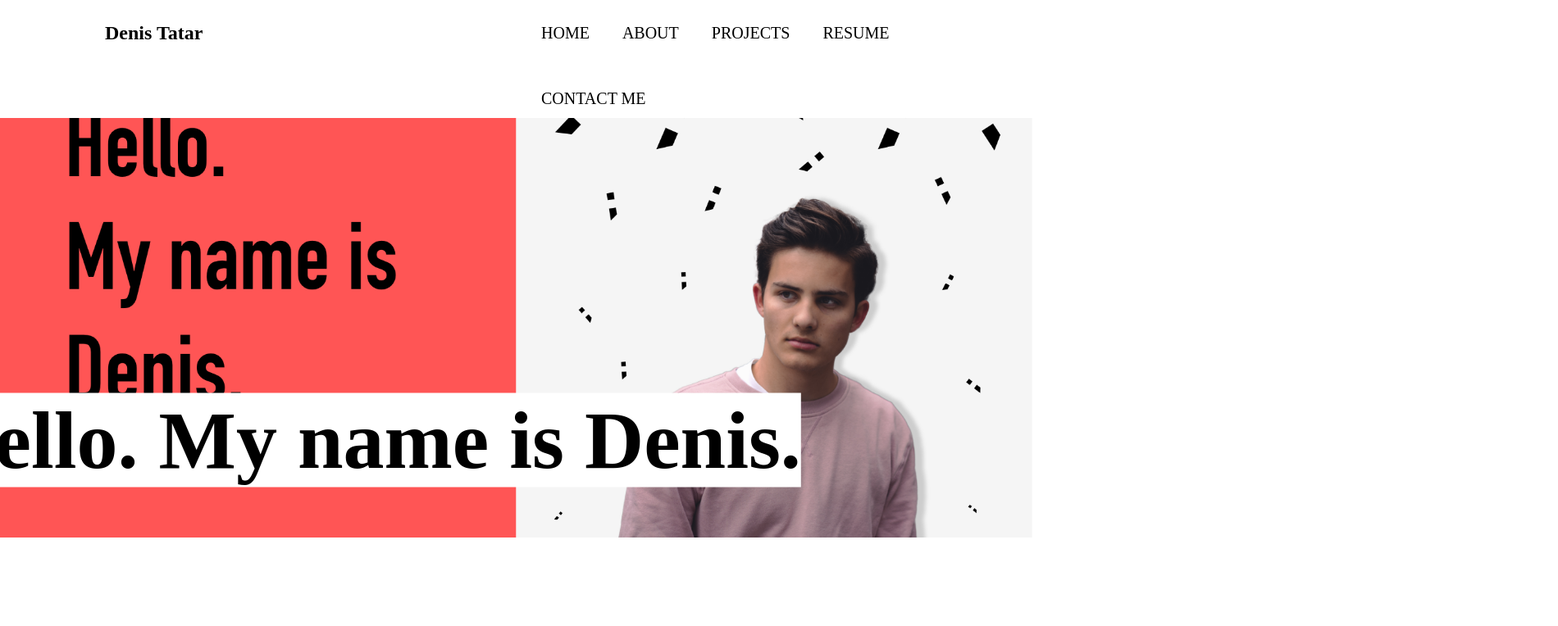
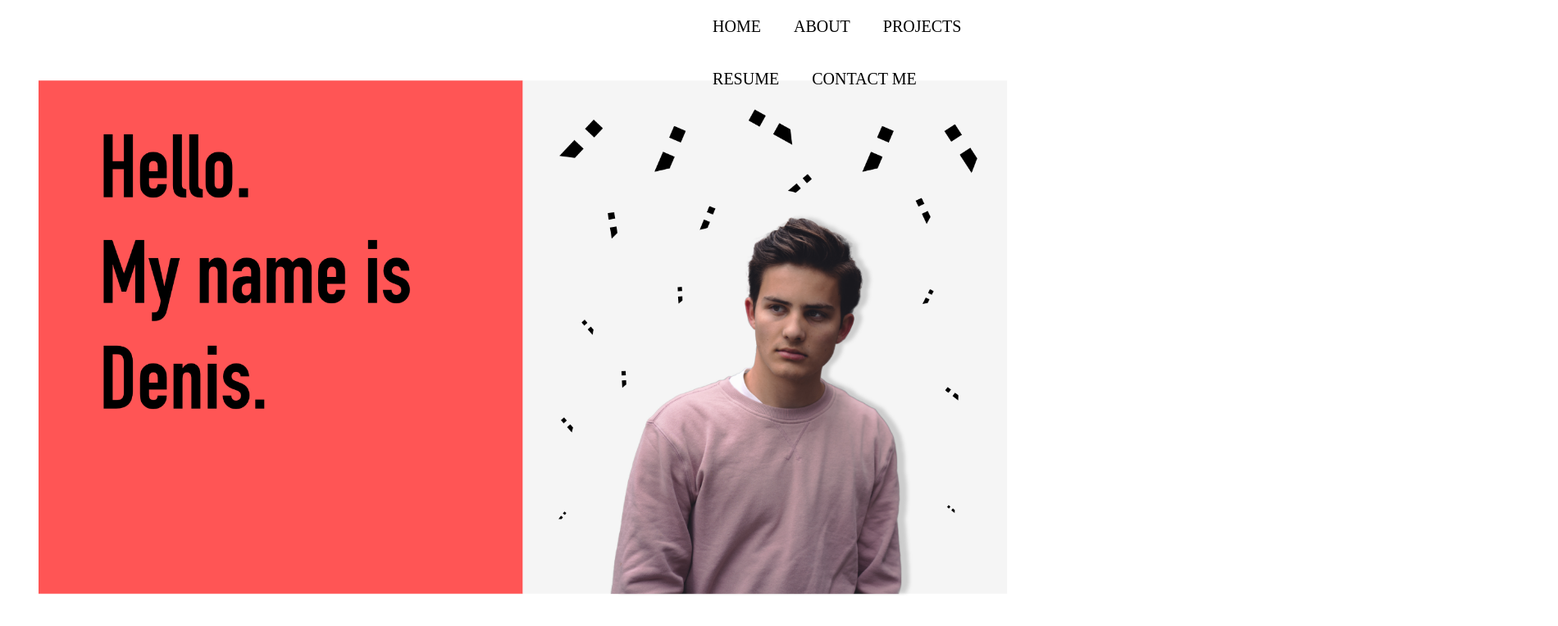
Before and after one commit to denisltatar/Portfolio-Website, a plain HTML site: page index.html in a window 1280 px wide. Shown: the whole page at 82% size, 1900 px wide, since content can reach past the window. Drawn offline with nearby package versions, Linux system fonts and the light colour scheme; files whose address does not match are found by name.

```diff
--- a/index.html
+++ b/index.html
@@ -36,9 +36,25 @@
 		</div>
 	-->
 
+	<!--
+	<div class="header">
+		<div class="inner-header">
+			<ul class="navigation">
+				<a><li>HOME</li></a>
+				<a><li>ABOUT</li></a>
+				<a><li>PROJECTS</li></a>
+				<a href="file:///Users/denisltatar/OneDrive%20-%20University%20of%20Waterloo/OneDrive/School/1st%20Year/Resume/First%20Co-op%20Resume/PDFs/Denis%20Tatar%20Resume.pdf">
+					<li>RESUME</li>
+				</a>
+				<a><li>CONTACT ME</li></a>
+				</ul>
+			</div>
+	</div>
+-->
+
+
 <header>
 	<nav>
-		<h3 id="logo">Denis Tatar</h3>
 		<ul class="navigation">
 				<a><li>HOME</li></a>
 				<a><li>ABOUT</li></a>
@@ -50,16 +66,12 @@
 		</ul>
 	</nav>
 	<section>
-		<div class="hero">
+		<div class="landing-pic">
 			<img src="file:///Users/denisltatar/Desktop/Portfolio%20Website/Portfolio-Website/background.png">
-			<h1 class="headline">Hello. My name is Denis.</h1>
 		</div>
 	</section>
 </header>
 
-<div class="slider">
-
-</div>
 
 	<!-- About Section -->
 
--- a/main.css
+++ b/main.css
@@ -35,21 +35,17 @@
 
 /* Start Landing Page */
 nav {
+	z-index: 3;
 	display: grid;
-	grid-template-columns: 10% 1fr 1fr 10%;
-	min-height: 10vh;
+	grid-template-columns: 1% 2fr 1fr 1%;
+	min-height: 8vh;
 	align-items: center;
 }
 
-#logo {
-	grid-column: 2/3;
-	font-size: 24px;
-}
-
 .navigation {
-	justify-content: ri ght;
+	background-color: transparent;
+	z-index: 3;
 	grid-column: 3/4;
-	align-items: center;
 }
 
 
@@ -60,19 +56,53 @@
 	align-items: center;
 }
 
-.hero {
-   z-index: 1;
-   height: 60%;
-   width: 100%;
+.landing-pic img {
+	width: 95%;
+	margin: 2px auto;
+	display: block;
+	padding-top: 60px;
+	padding-left: 15px;
+	z-index: -1;
 }
 
 
+.navigation {
+	 float: right;
+	 height: 100%;
+	 background-color: transparent;
+	 font-size: 14px;
+	 background-color: transparent;
+ }
+
+ .navigation a {
+	 height: 100%;
+	 display: table;
+	 float: left;
+	 padding: 0px 20px;
+	 color: transparent;
+	 background-color: transparent;
+
+ }
+
+ .navigation a li {
+	 display: table-cell;
+	 vertical-align: middle;
+	 height: 100%;
+	 color: rgb(0, 0, 0);
+	 font-family: DIN Condensed;
+	 font-size: 20px;
+	 background-color: transparent;
+ }
+
+/*
 .hero img {
 	width: 100%;
 	height: 100%;
 	object-fit: cover;
 }
+*/
 
+/*
 .headline {
 	position: absolute;
 	top: 70%;
@@ -81,7 +111,9 @@
 	transform: translate(-20%, -70%);
 	color: black;
 }
+*/
 
+/*
 .slider {
 	z-index: -1;
 	position: absolute;
@@ -91,9 +123,10 @@
 	height: 1000px;
 	background: white;
 }
+*/
 
 
-
+/*
  .header {
 	 width: 100%;
 	 height: 75px;
@@ -111,30 +144,7 @@
 	 color: transparent;
  }
 
- .navigation {
-	 float: right;
-	 height: 100%;
-	 background-color: transparent;
-	 font-size: 14px;
- }
 
- .navigation a {
-	 height: 100%;
-	 display: table;
-	 float: left;
-	 padding: 0px 20px;
-	 color: transparent;
-
- }
-
- .navigation a li {
-	 display: table-cell;
-	 vertical-align: middle;
-	 height: 100%;
-	 color: rgb(0, 0, 0);
-	 font-family: DIN Condensed;
-	 font-size: 20px;
- }
 
  .socials a li {
 	display: block;
@@ -143,6 +153,7 @@
 	margin: 0;
 	padding: 10px 0px;
  }
+ */
 
  /* New Animation stuff */
 
```
